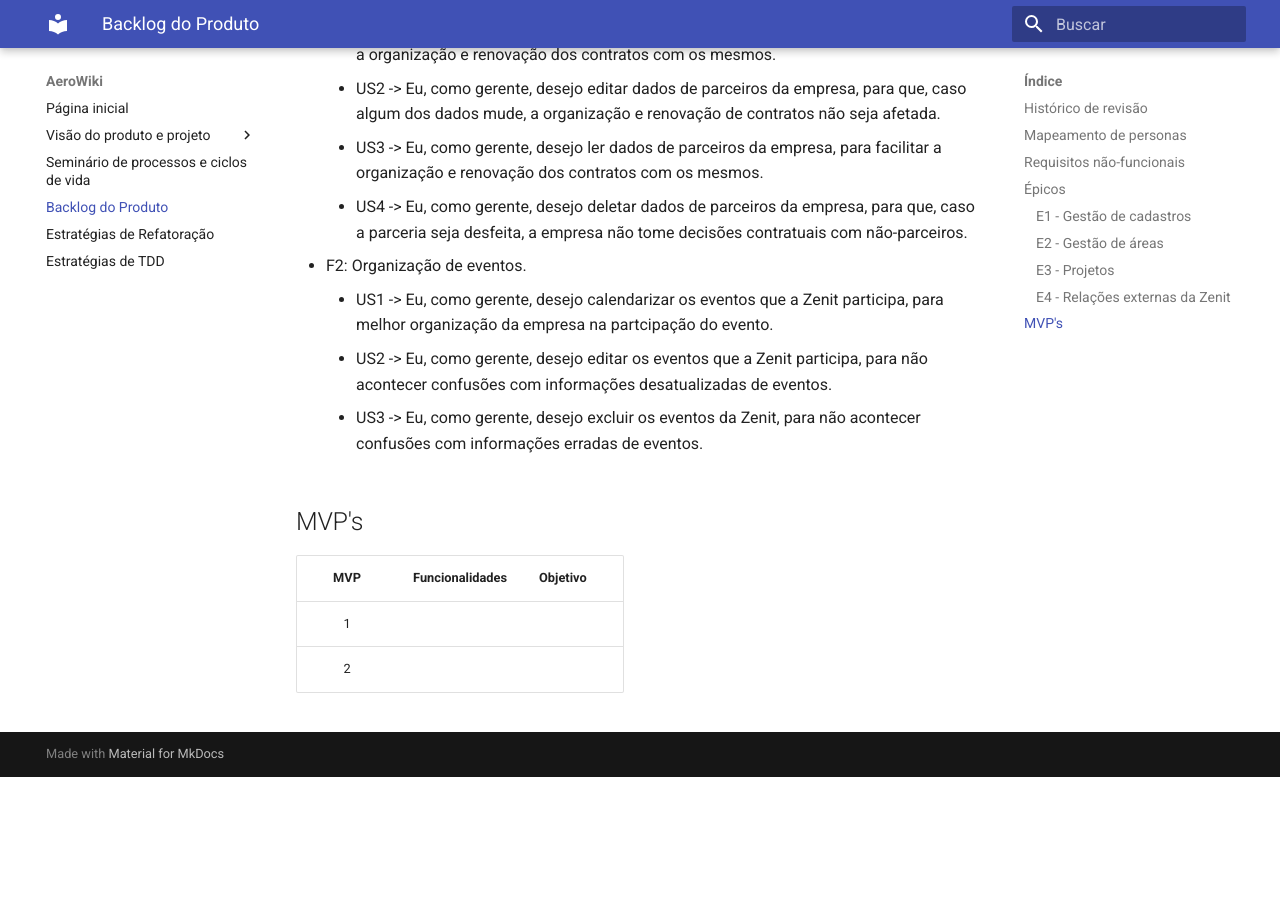
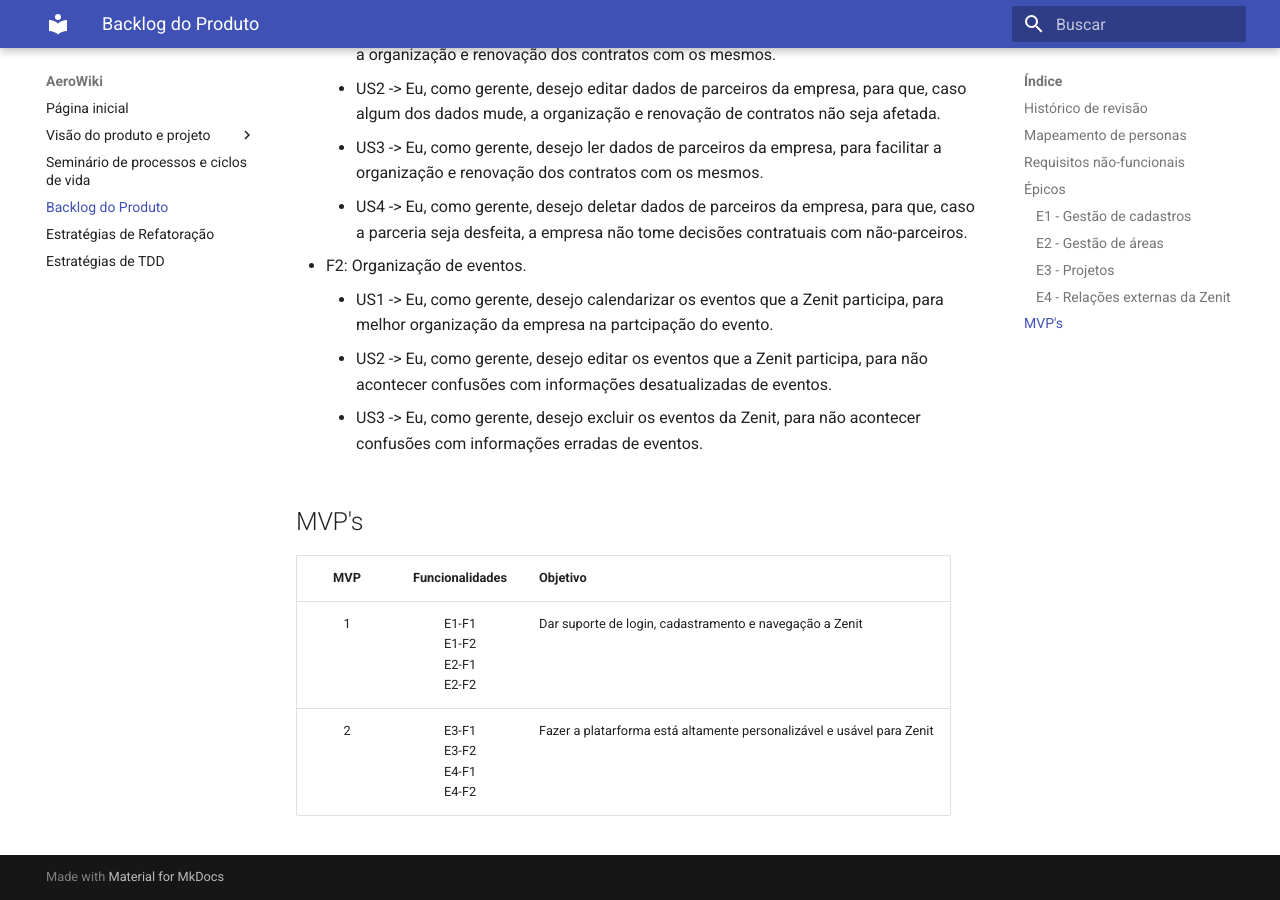
Before and after one commit to mdsreq-fga-unb/2022.2-AeroWiki, an MkDocs documentation site: the page built from docs/backlog_do_podruto2.md, in a window 1280 px wide and 900 px high, scrolled down 3880 px. Built offline with MkDocs 1.6.1 and Material for MkDocs 9.7.7, drawn with Linux system fonts in a browser that asks for light colours; before the commit the page ends 4657 px from its top, so only the background shows below that.

Commit message:
Update backlog_do_podruto2.md

```diff
--- a/docs/backlog_do_podruto2.md
+++ b/docs/backlog_do_podruto2.md
@@ -90,5 +90,5 @@ Arthur D'Assumpção<br>Arthur Trindade<br>Gabriel de Souza<br>Lucas Queiroz<br>
 
 | MVP | Funcionalidades | Objetivo |
 | :---: | :--------------------------: | -------- |
-| 1 |  |  |
-| 2 |  |  |
+| 1 | E1-F1<br>E1-F2<br>E2-F1<br>E2-F2 | Dar suporte de login, cadastramento e navegação a Zenit |
+| 2 | E3-F1<br>E3-F2<br>E4-F1<br>E4-F2  | Fazer a platarforma está altamente personalizável e usável para Zenit |
```
